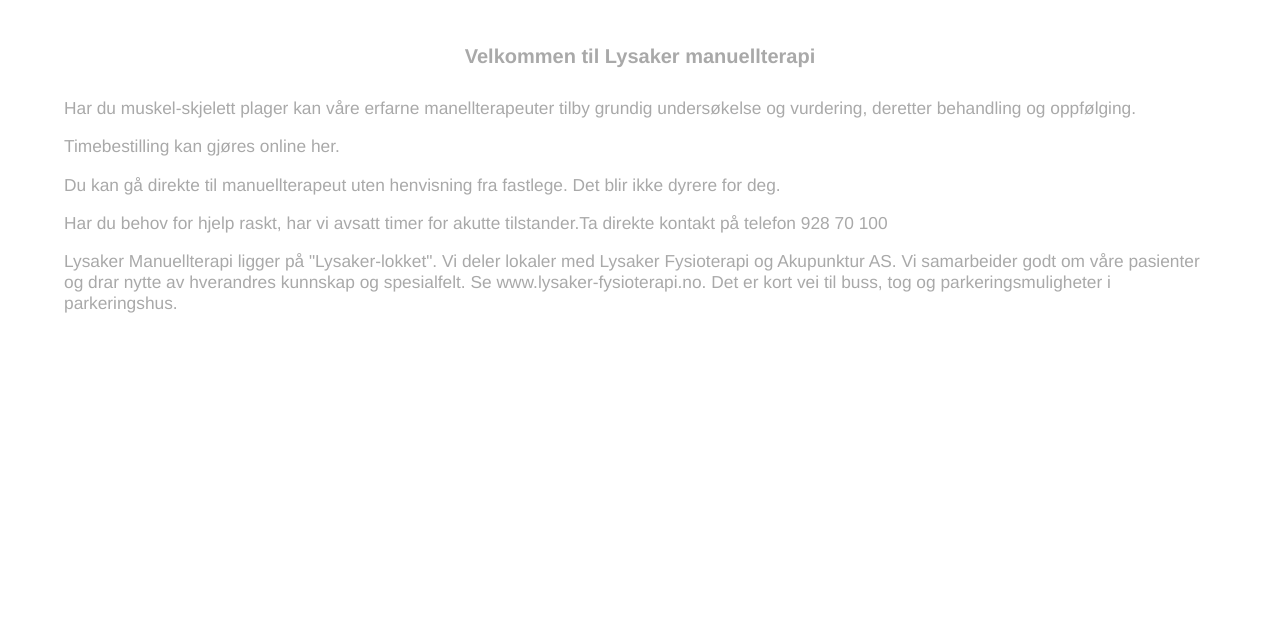
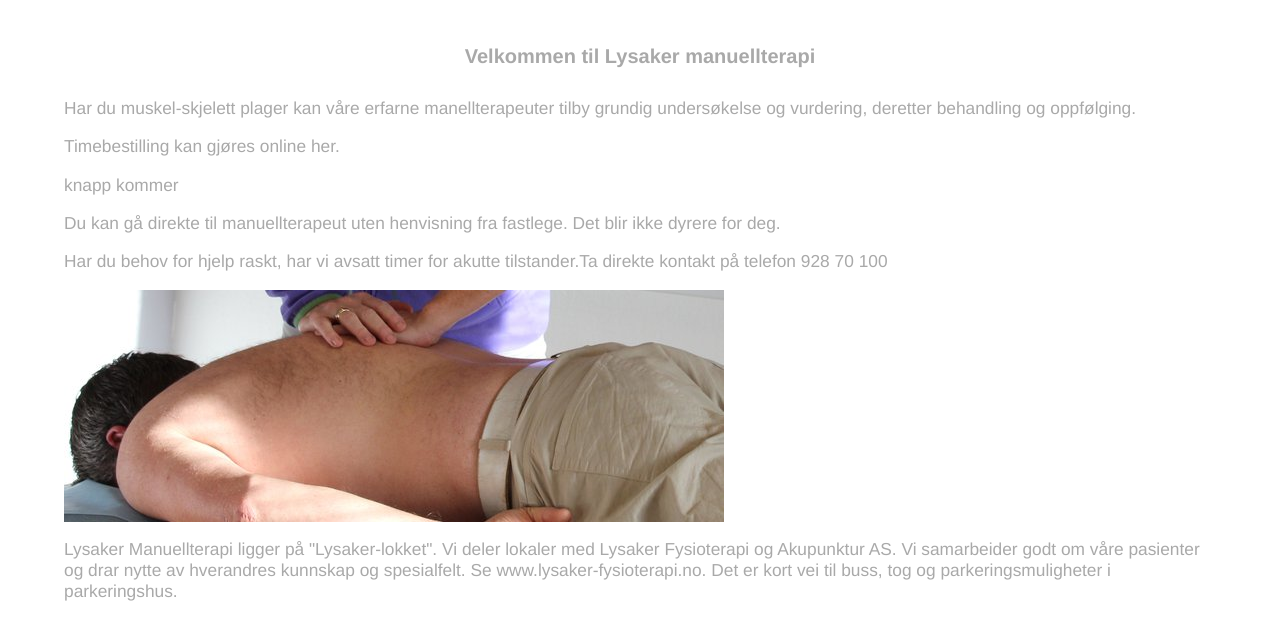
Before and after one commit to erlendw/LysakerManuellterapi, a plain HTML site: page content/c_1.html in a window 1280 px wide. Drawn offline with Linux system fonts and the light colour scheme.

Commit message:
Lagt inn bilde i c_1

```diff
--- a/content/c_1.html
+++ b/content/c_1.html
@@ -7,9 +7,13 @@
 
     <p>Timebestilling kan gjøres online her.</p>
 
+    <p>knapp kommer</p>
+
     <p>Du kan gå direkte til manuellterapeut uten henvisning fra fastlege. Det blir ikke dyrere for deg.</p>
 
     <p>Har du behov for hjelp raskt, har vi avsatt timer for akutte tilstander.Ta direkte kontakt på telefon 928 70 100 </p>
+
+    <img src="../images/placeholderbilde_1.jpg">
 
 
     <p>Lysaker Manuellterapi ligger på "Lysaker-lokket". Vi deler lokaler med Lysaker Fysioterapi og Akupunktur AS.
```
